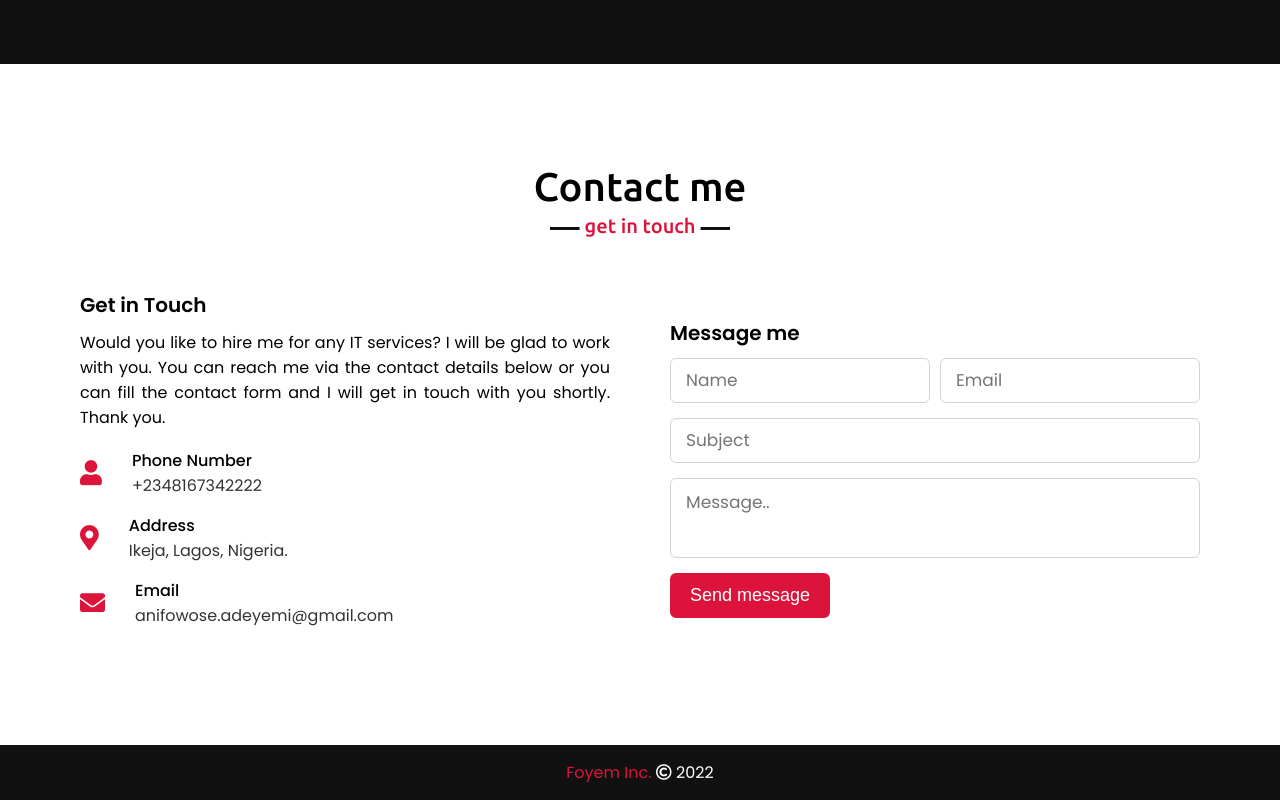
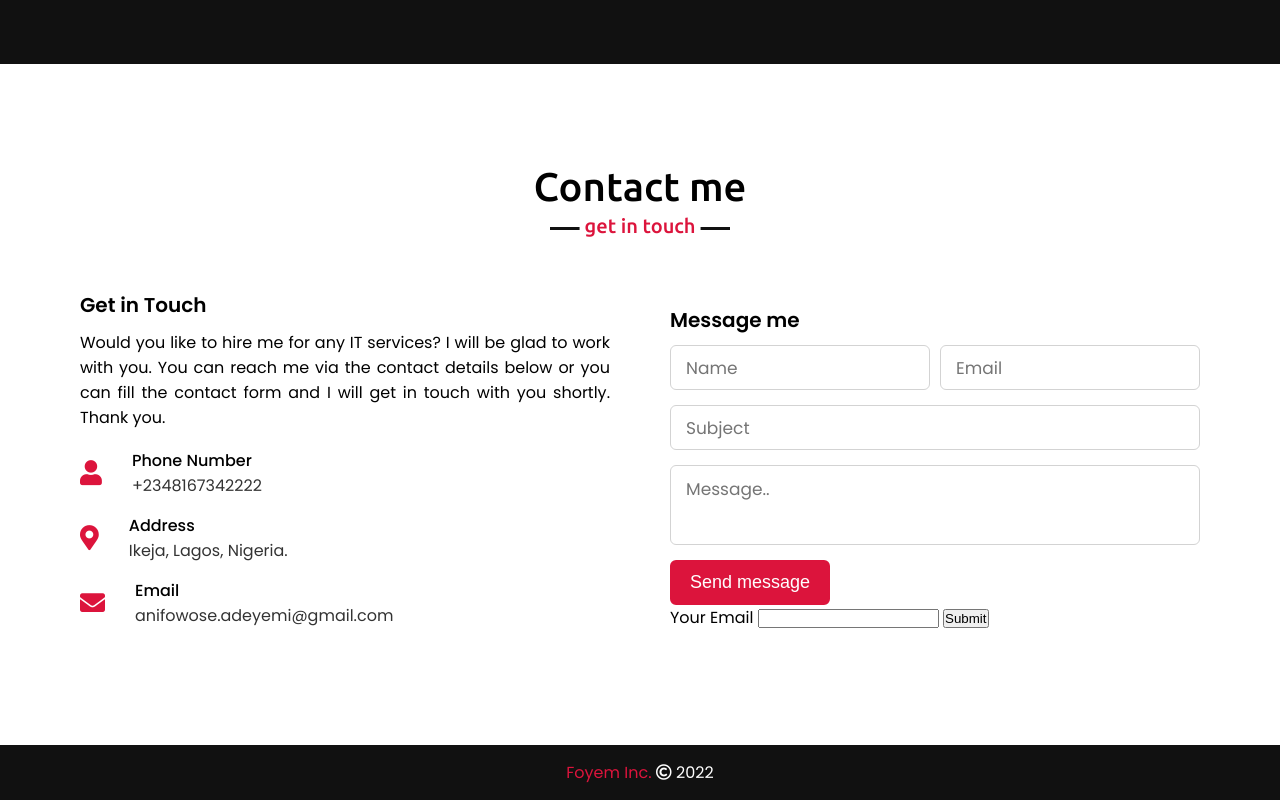
Before and after one commit to foyem/foyem.github.io, a plain HTML site: page index.html in a window 1280 px wide. Shown: the part 3710-4510 px from the top of the page. Drawn offline with nearby package versions, Linux system fonts and the light colour scheme.

Commit message:
new changes

```diff
--- a/index.html
+++ b/index.html
@@ -257,25 +257,39 @@
                 </div>
                 <div class="column right">
                     <div class="text">Message me</div>
-                    <form action="https://formspree.io/f/xwkynwed" method="post">
+                    <form action="https://formspree.io/f/xwkynwed" method="post" name="sentMessage" id="contactForm" novalidate>
                         <div class="fields">
                             <div class="field name">
-                                <input type="text" placeholder="Name" required>
+                                <label for="name">
+                                <input type="text" id="name" placeholder="Name" name="name" required>
+                                </label>
                             </div>
                             <div class="field email">
-                                <input type="email" placeholder="Email" required>
+                                <label for="email">
+                                <input type="email" placeholder="Email" name="email" id="email" required>
+                                </label>
                             </div>
+                     </div>
+                        <div class="field">
+                            <input type="text" placeholder="Subject" required name="subject" id="subject">
                         </div>
-                        <div class="field">
-                            <input type="text" placeholder="Subject" required>
-                        </div>
-                        <div class="field textarea">
+                        <div class="field textarea" name="text">
                             <textarea cols="30" rows="10" placeholder="Message.." required></textarea>
                         </div>
                         <div class="button-area">
-                            <button type="submit" value="send">Send message</button>
+                            <button type="submit">Send message</button>
                         </div>
+
+                        <!-- <label for="email">Your Email</label>
+                        <input name="Email" id="email" type="email"> -->
                     </form>
+
+                    <form action="https://formspree.io/f/anifowose.adeyemi@gmail.com" method="post">
+                        <label for="email">Your Email</label>
+                        <input name="Email" id="email" type="email">
+                        <button type="submit">Submit</button>
+                      </form>
+
                 </div>
             </div>
         </div>
```
